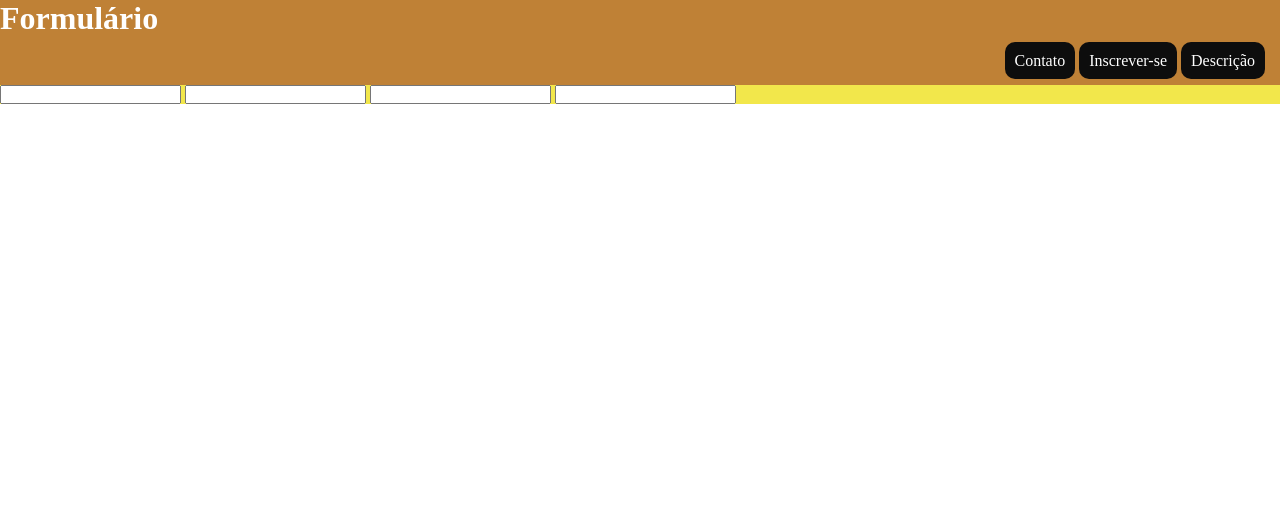
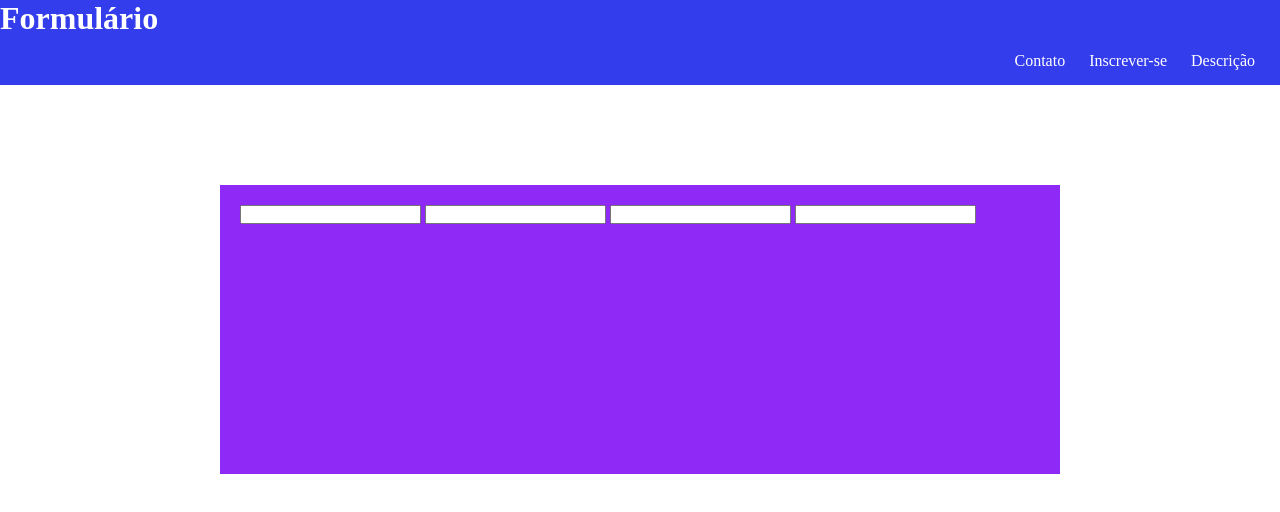
Before and after one commit to Brunovmss18/projeto-formulario, a plain HTML site: page index.html in a window 1280 px wide. Drawn offline with Linux system fonts and the light colour scheme.

Commit message:
atualização

```diff
--- a/estilo/style.css
+++ b/estilo/style.css
@@ -1,25 +1,33 @@
 @charset "UTF-8";
 
 :root {
-    --cor01: #F2E74B;
-    --cor02: #A6841F;
-    --cor03: #737272;
-    --cor04: #BF8136;
-    --cor05: #0D0D0D;
+    --cor01: #8F2AF6;
+    --cor02: #4B24D4;
+    --cor03: #343DEB;
+    --cor04: #245BD4;
+    --cor05: #2A9FF6;
 }
 
 * {
     margin: 0px;
     padding: 0px;
+}
+
+body {
+    background-color: ;
+}
+
+header {
+    background-color: var(--cor03);
+    min-height: 20px;
+}
+
+header > h1 {
     color: white;
 }
 
-header {
-    background-color: var(--cor04);
-}
-
 nav {
-    background-color: var(--cor04);
+    background-color: var(--cor03);
     text-align: right;
     padding: 15px;
 }
@@ -27,19 +35,22 @@ nav {
 nav > a {
     text-decoration: none;
     padding: 10px;
+    border-radius: 10px;
+    color: white;
+    transition-duration: 0.5s;
+}
+
+nav > a:hover {
     background: var(--cor05);
-    border-radius: 10px;
+    color: var(--cor01);
 }
 
 main {
-    background-color: white;
+    margin: auto;
+    margin-top: 100px;
+    min-width: 300px;
+    max-width: 800px;
+    background-color: var(--cor01);
+    padding: 20px;
+    padding-bottom: 250px;
 }
-
-article {
-    background-color: var(--cor01);
-    margin: auto;
-}
-
-footer {
-
-}
--- a/index.html
+++ b/index.html
@@ -26,9 +26,6 @@
             <input type="password" name="" id="">
         </article>
     </main>
-    <footer>
-
-    </footer>
     <script src="JS/javascript.js"></script>
 </body>
 </html>
```
